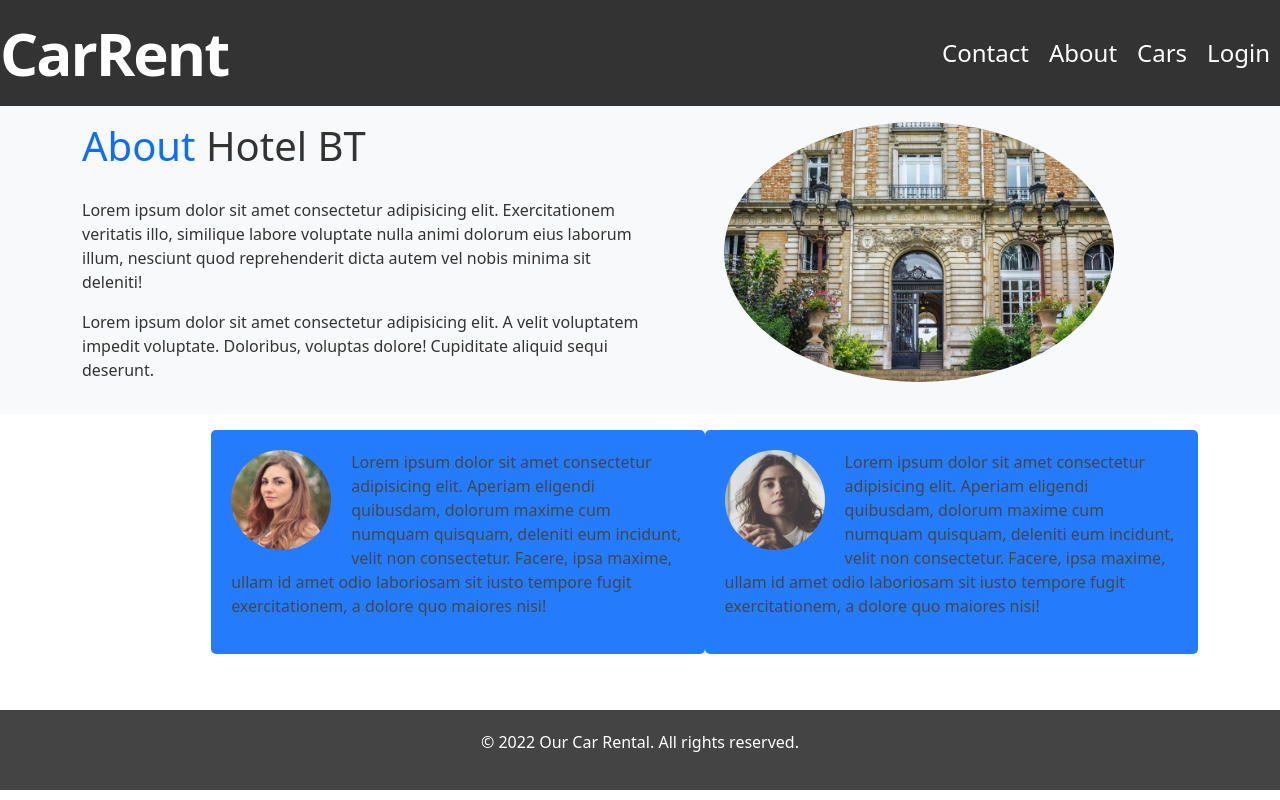
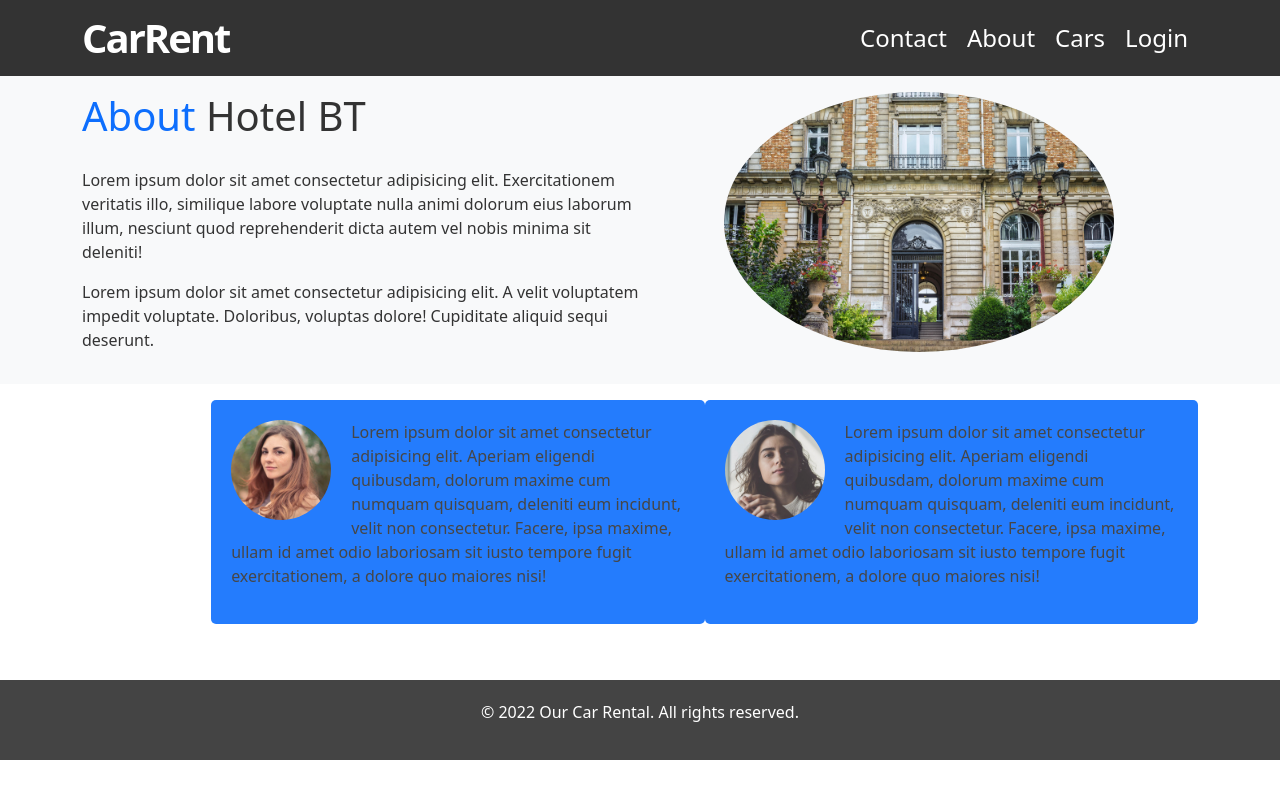
Before and after one commit to SoldierAdam/React-Rent-A-Car, a React (Create React App) app: page /about in a window 1280 px wide. Built offline with nearby package versions, Linux system fonts and the light colour scheme.

Commit message:
Page changes with some react and css

```diff
--- a/src/components/Navbar/Navbar.css
+++ b/src/components/Navbar/Navbar.css
@@ -10,11 +10,6 @@
 	padding: 0 10px;
   }
 
-  #navbar .logo {
-	margin: 0;
-	padding: 0;
-
-  }
 
   #navbar .menu{
 	display: flex;
@@ -38,13 +33,14 @@
   #navbar .logo {
 	display: flex;
 	align-items: center;
-	font-size: 60px;
+	font-size: 40px;
 	text-decoration: none;
 	font-weight: bold;
 	letter-spacing: -2px;
 	padding: 0;
 	margin: 0;
   }
+
 
   #navbar ul {
 	list-style: none;
--- a/src/components/Navbar/Navbar.tsx
+++ b/src/components/Navbar/Navbar.tsx
@@ -14,6 +14,7 @@ function Navbar() {
 	return (
 		<nav id="navbar">
 			<div className='navbar'>
+				<div className='container'>
 				<div className="logo"><Link to="/" className='logo'>CarRent</Link></div>
 				<div className='menu'>
 					<div className='menu-link'>
@@ -43,6 +44,7 @@ function Navbar() {
 					</div> */}
 					</div>
 				</div>
+			</div>
 		</nav>
 	)
 }
--- a/src/pages/Contact/Contact.tsx
+++ b/src/pages/Contact/Contact.tsx
@@ -44,10 +44,6 @@ const Contact = () => {
 					</div>
 				</div>
 			</section>
-
-			<footer id="main-footer">
-				<p>Hotel BT &copy; 2019, All RIghts Reserved</p>
-			</footer>
 		</div>
 	);
 }
--- a/src/pages/HomePage/HomePage.css
+++ b/src/pages/HomePage/HomePage.css
@@ -14,9 +14,18 @@
   }
 
   .home-header h1 {
-	font-size: 2.5em;
+	font-size: 60px;
+  	line-height: 1.2em;
 	background-position: center bottom;
 	margin-top: -150px;
+  }
+
+  .text-primary {
+	color: #154c79;
+  }
+
+  .lead {
+	font-size: 20px;
   }
 
   .home-header p {
--- a/src/pages/HomePage/HomePage.tsx
+++ b/src/pages/HomePage/HomePage.tsx
@@ -13,8 +13,8 @@ const HomePage = () => {
   return (
     <div className="home-page">
       <header style={backgroundImageStyle} className="home-header">
-        <h1>Welcome to Our Car Rental</h1>
-        <p>We offer a wide range of cars for your convenience. Choose the one that suits your needs the best.</p>
+        <h1 className='showcase-content'>Welcome to Our <span className='text-primary'>Car Rental</span> </h1>
+        <p className='lead'>We offer a wide range of cars for your convenience. Choose the one that suits your needs the best.</p>
       </header>
 	  <SearchBar />
       <section className="home-section">
@@ -37,9 +37,6 @@ const HomePage = () => {
           </div>
         </div>
       </section>
-      <footer className="home-footer">
-        <p>© 2022 Our Car Rental. All rights reserved.</p>
-      </footer>
     </div>
   );
 };
```
